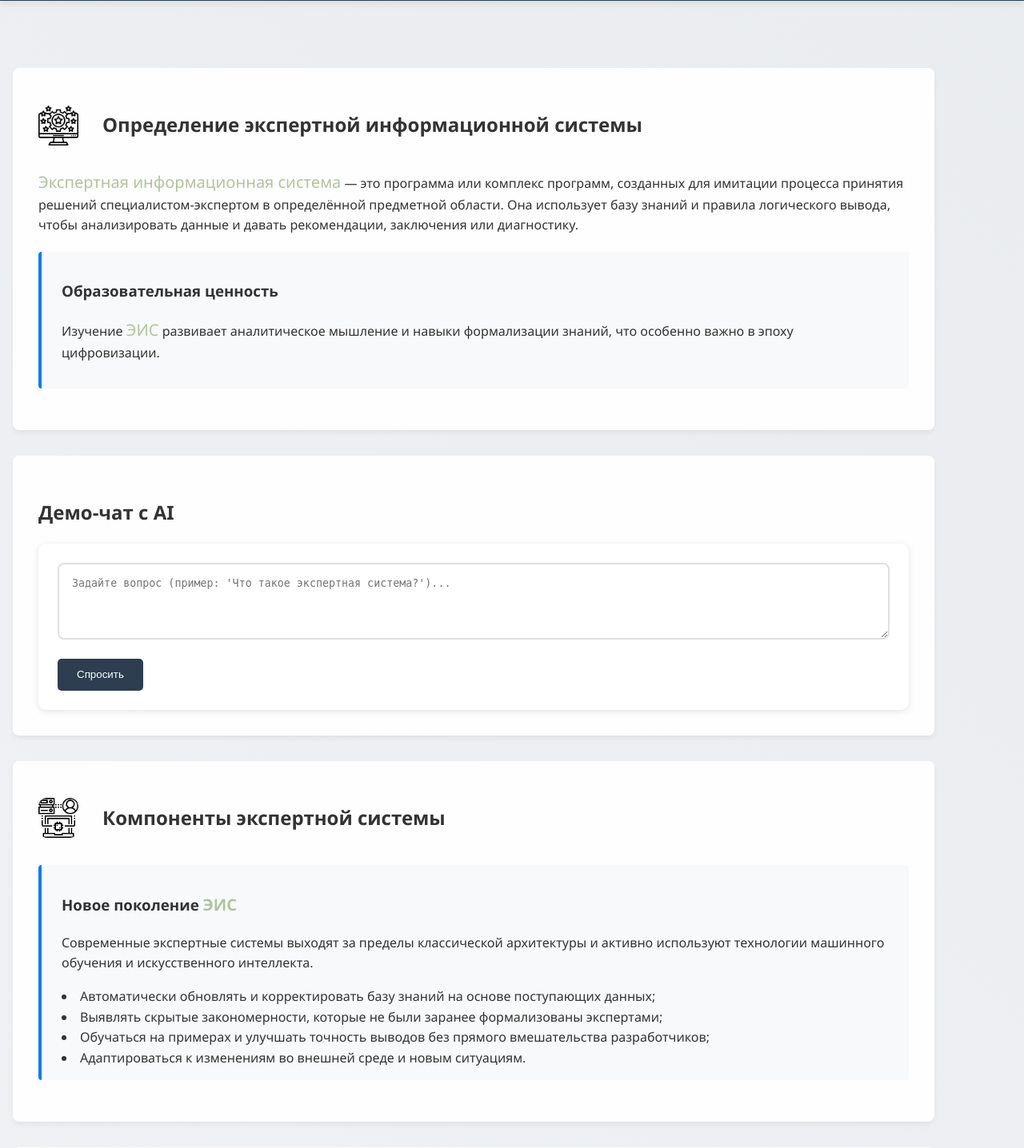
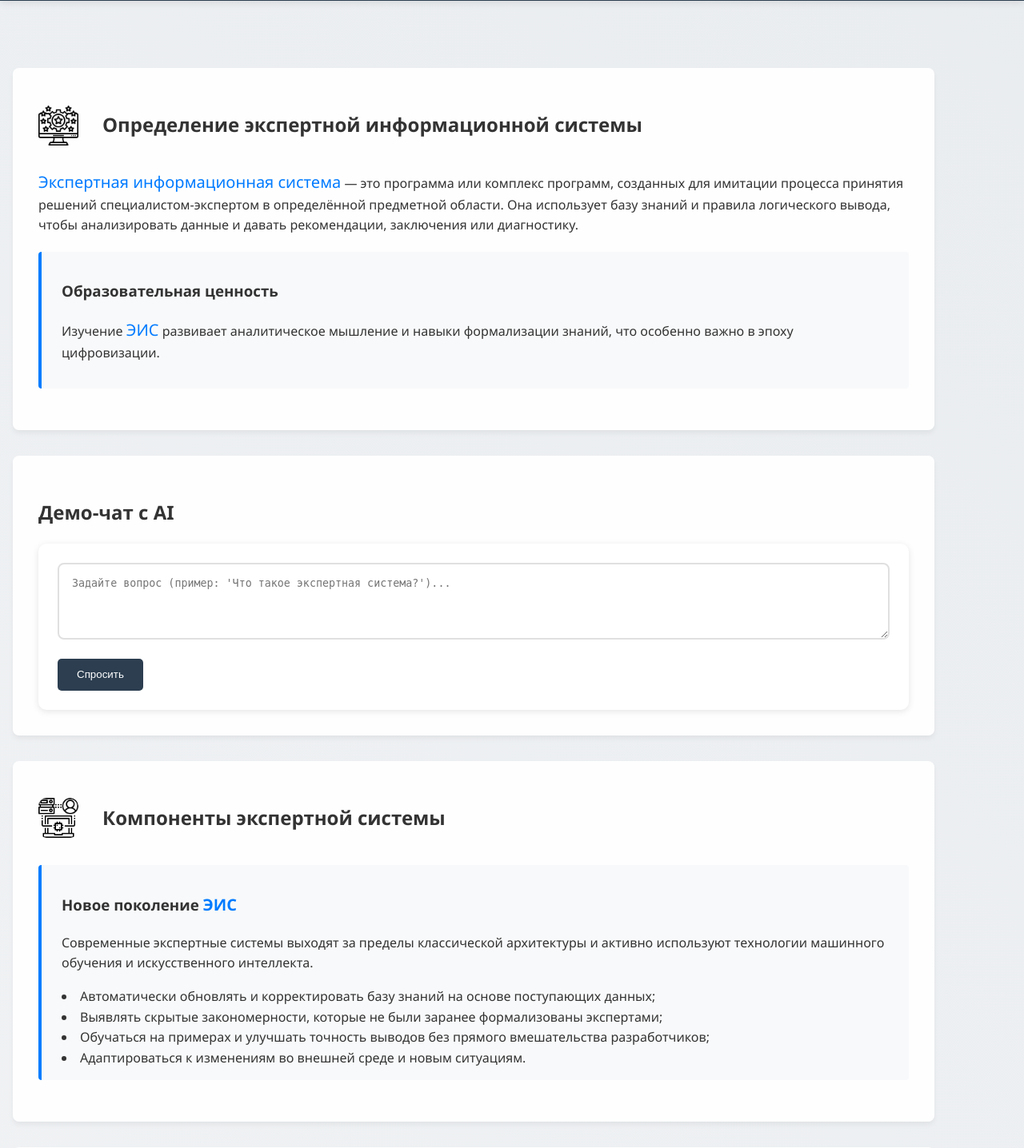
Before and after one commit to L4NOTTE/L4NOTTE.github.io, a PHP site: page /proect.html in a window 1280 px wide. Shown: the part 355-1791 px from the top of the page at 80% size. Run offline with PHP 8.4, Linux system fonts and the light colour scheme.

Commit message:
style.css

```diff
--- a/proect/css/style.css
+++ b/proect/css/style.css
@@ -85,7 +85,7 @@ section.visible {
   transform: translateY(0);
 }
 span {
-  color: #b1c49c;
+  color: #007bff;
   font-size: 20px;
 }
 .definition_header{
```
